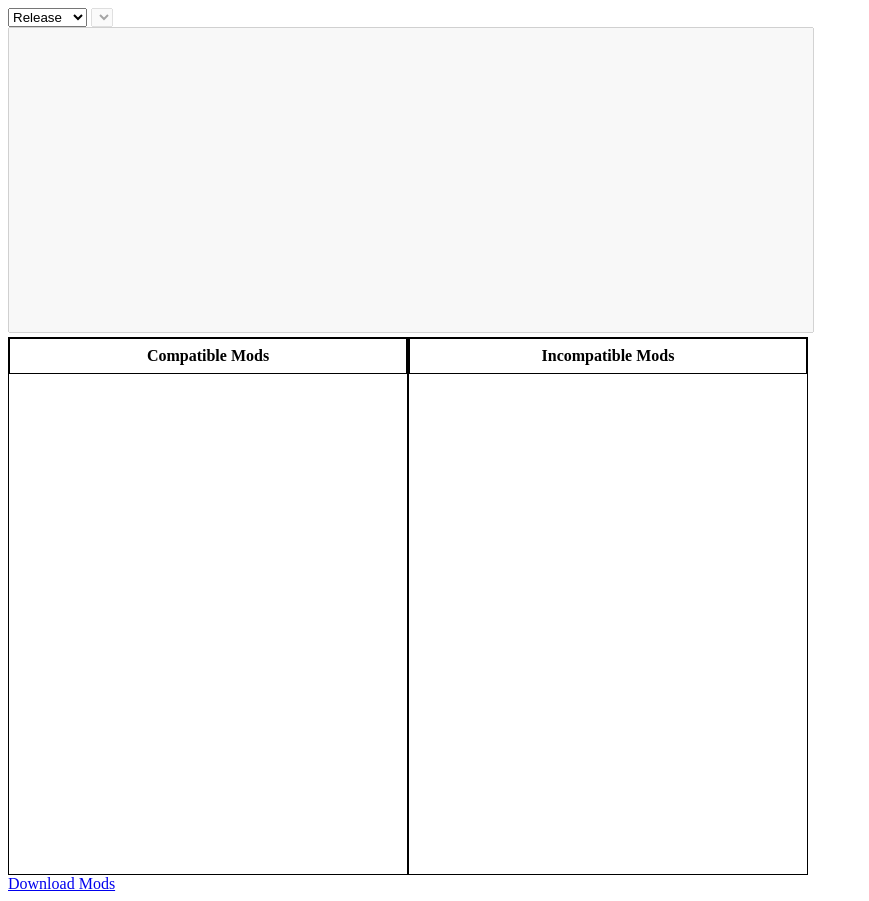
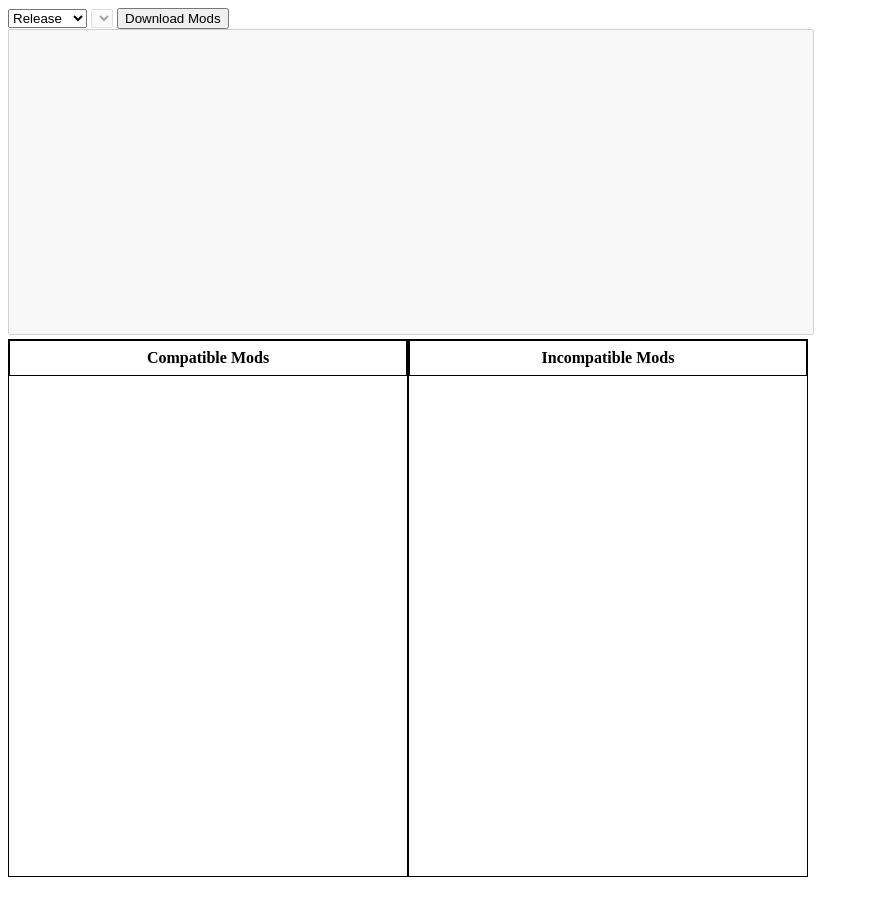
Before and after one commit to y2k04/modpack, a plain HTML site: page index.html in a window 1280 px wide. Shown: the whole page, without its empty margins (0-869 px from the left). Drawn offline with Linux system fonts and the light colour scheme.

Commit message:
Move download button to header

```diff
--- a/index.html
+++ b/index.html
@@ -13,6 +13,7 @@
                 <option value="snapshot">Snapshot</option>
             </select>
             <select name="mc_ver" id="mc_ver" disabled></select>
+            <button onclick="zipMods()">Download Mods</button>
         </header>
         <textarea disabled id="webConsole"></textarea>
         <div class="compatibilityTable">
@@ -25,7 +26,6 @@
                 <tbody><tr id="incompatible"></tr></tbody>
             </table>
         </div>
-        <a href="#" onclick="zipMods()">Download Mods</a>
         <script src="assets/js/main.js"></script>
     </body>
 </html>
```
